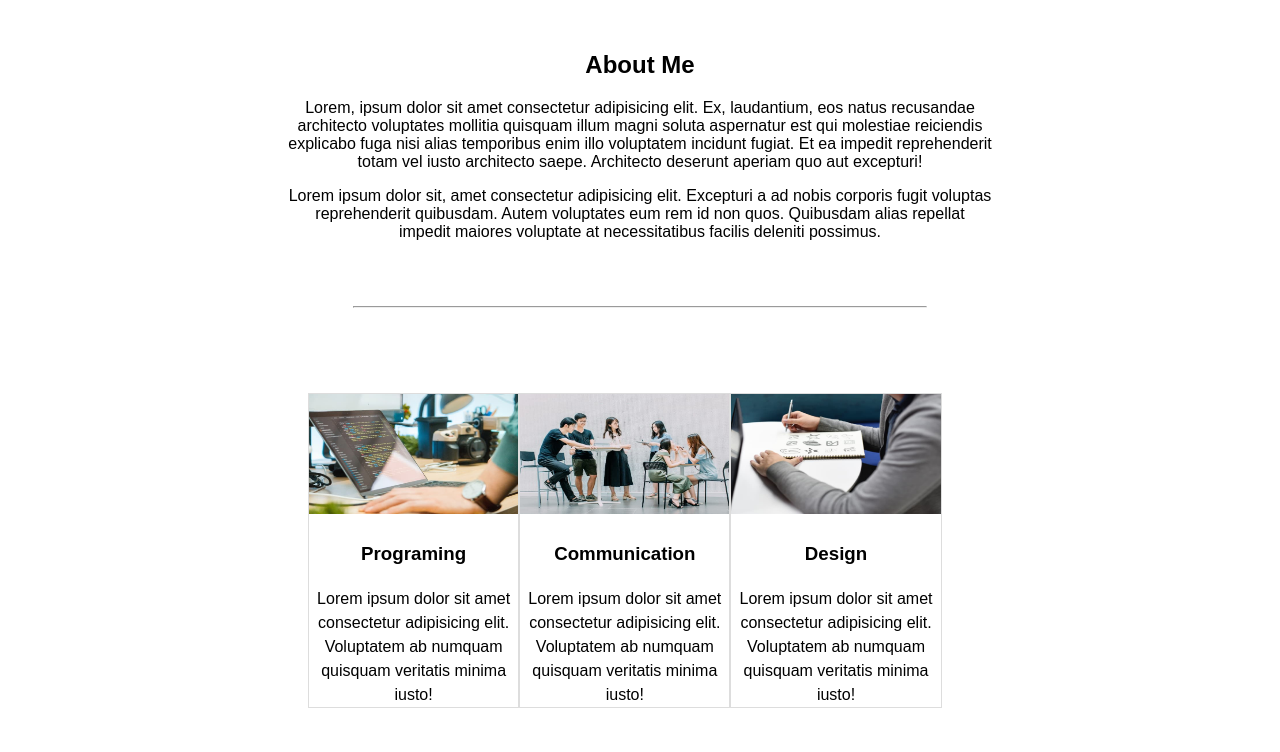
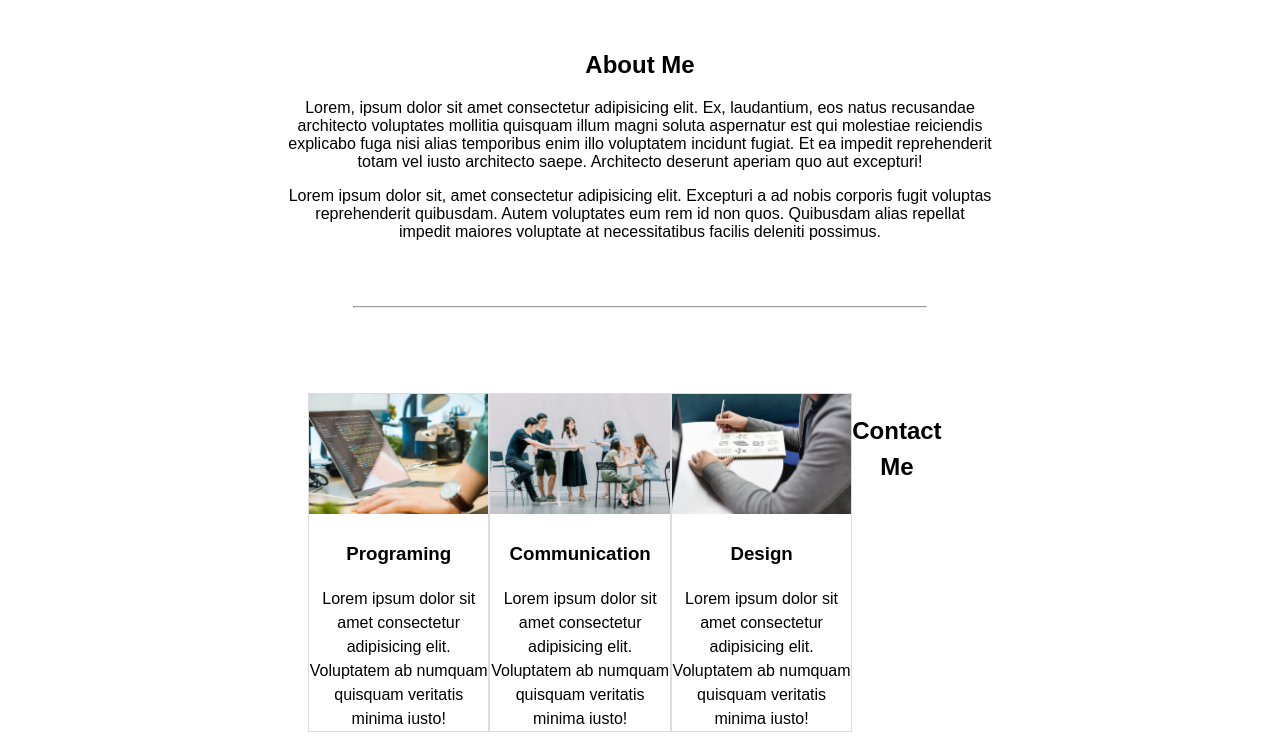
Before and after one commit to celinerosalina/RecreatingPersonalWebsite, a plain HTML site: page week3-day1/personal website/index.html in a window 1280 px wide. Shown: the part 483-1235 px from the top of the page. Before the commit the page ends 1211 px from the top, so only its background shows below. Drawn offline with Linux system fonts and the light colour scheme.

Commit message:
New Revision, added <section> for Contact Me but text appeared on the right and not below the row images

```diff
--- a/week3-day1/personal website/index.css
+++ b/week3-day1/personal website/index.css
@@ -74,3 +74,6 @@ header h1 {
   justify-content: space-between;
   margin: auto;
 }
+#contact {
+  display: block;
+}
--- a/week3-day1/personal website/index.html
+++ b/week3-day1/personal website/index.html
@@ -51,6 +51,8 @@
         <h3>Design</h3>
         <span>Lorem ipsum dolor sit amet consectetur adipisicing elit. Voluptatem ab numquam quisquam veritatis minima iusto!</span>
         </div>
+        <section id="contact">
+          <h1>Contact Me</h1>
         </section>
     </main>
   </body>
```
